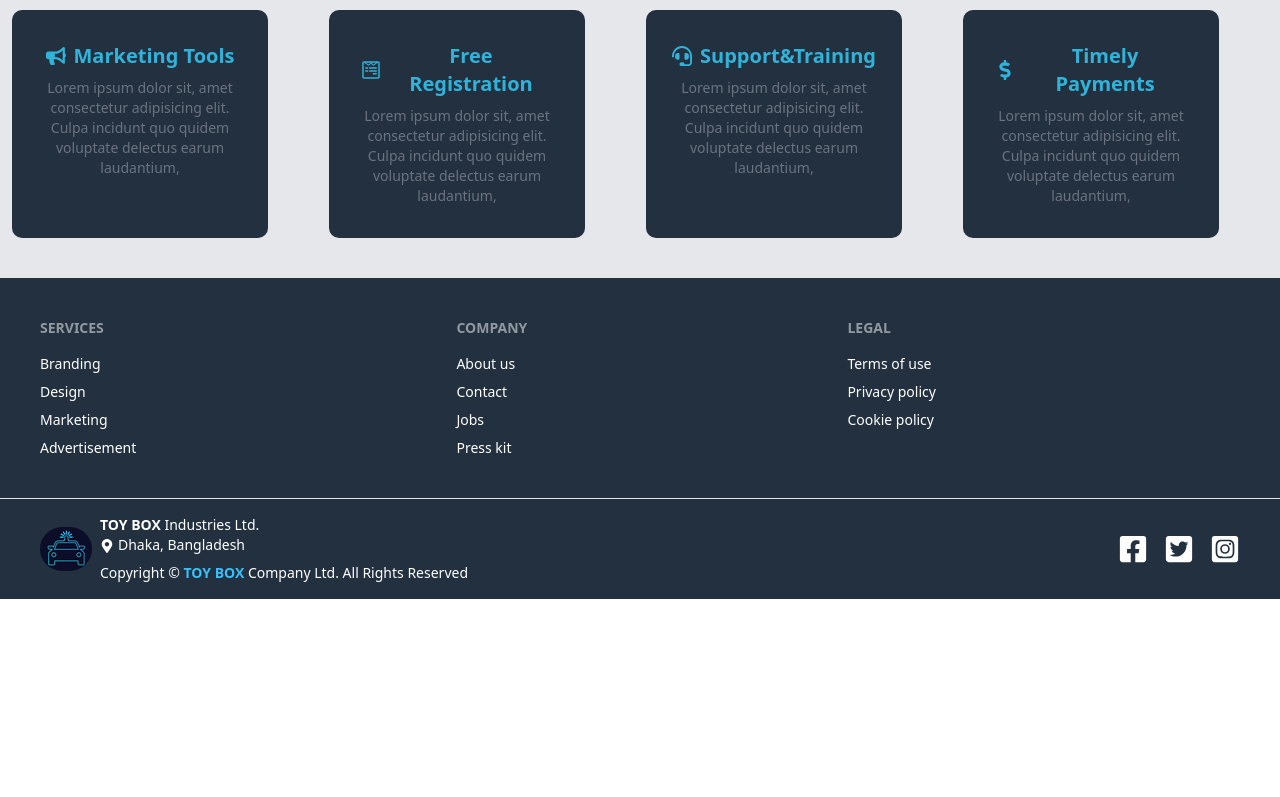
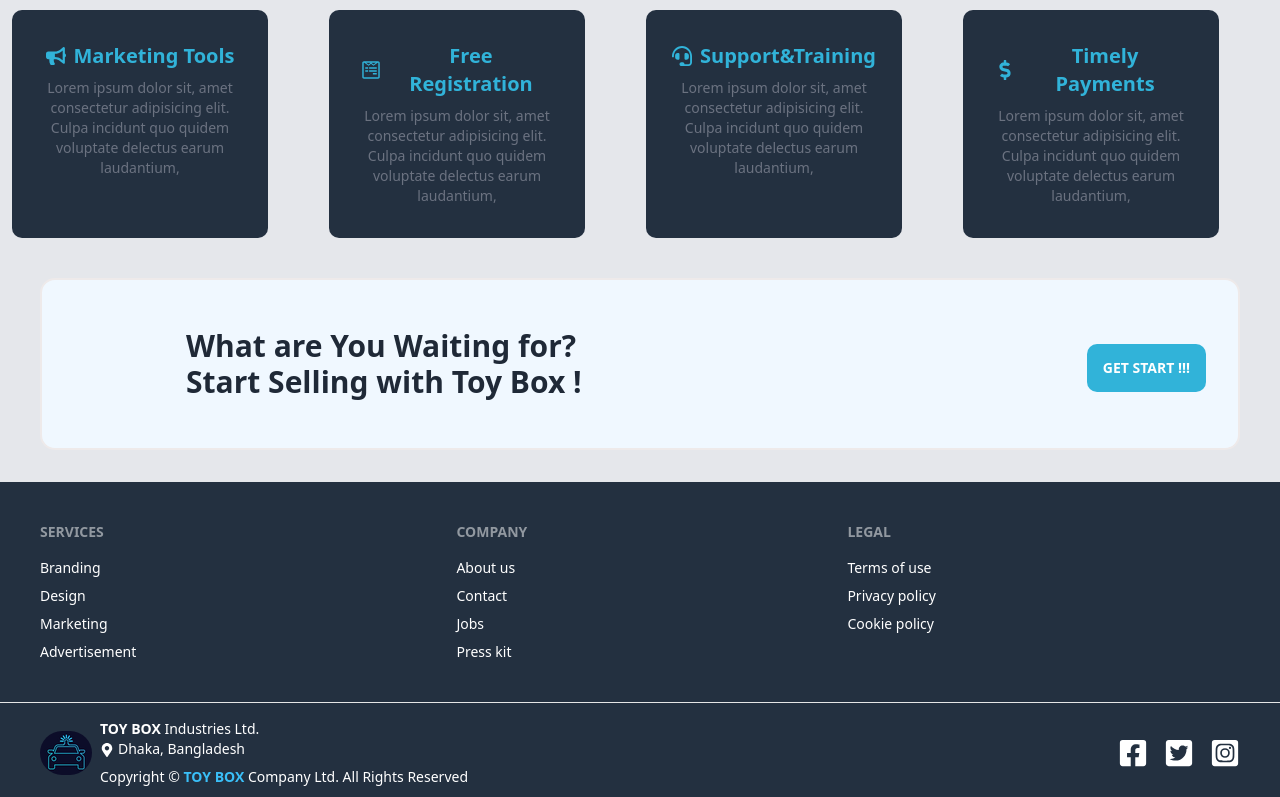
Before and after one commit to Manikonline/toy-box, a React (Vite) app: page / in a window 1280 px wide. Shown: the part 592-1389 px from the top of the page. Before the commit the page ends 1191 px from the top, so only its background shows below. Built offline with nearby package versions, Linux system fonts and the light colour scheme; no server answers.

Commit message:
StartSelling.jsx file added

```diff
--- a/src/components/Banner/Banner.css
+++ b/src/components/Banner/Banner.css
@@ -13,9 +13,10 @@
     color:#31B3D9 ;
 }
 .descriptiton{
-    border: 2px solid #e6eef8;
+    border: 3px solid #e6eef8;
     padding: 30px;
     margin-top: 10px;
     border-radius: 20px;
     color: rgb(117, 110, 110);
+
 }
--- a/src/components/Banner/Banner.jsx
+++ b/src/components/Banner/Banner.jsx
@@ -46,7 +46,7 @@ const Banner = () => {
   <div id="slide4" className="carousel-item relative w-full">
     <img src="https://i.ibb.co/phLVqDL/car-4-1.jpg" className="w-1/2"  />
     <div className='w-full bg-slate-200'>
-      <div className='md:p-10 sm:p-2'>
+      <div className='md:p-10 sm:p-2 '>
       <h3 className='ms-6 title sm:text-xl md:text-3xl font-bold'>The Magic and Wonder of Car Toys</h3>
          <p className='descriptiton md:mt-20'>Whether used as playtime companions, educational tools, car toys continue to capture the hearts of generations. </p>
       </div>
--- a/src/components/Home/Home.jsx
+++ b/src/components/Home/Home.jsx
@@ -1,4 +1,6 @@
 import Banner from "../Banner/Banner";
+import StartSelling from "../StartSelling/StartSelling";
+
 import WhyYouSell from "../WhyYouSell/WhyYouSell";
 
 
@@ -7,6 +9,8 @@ const Home = () => {
         <div>
             <Banner></Banner>
             <WhyYouSell></WhyYouSell>
+            <StartSelling></StartSelling>
+
         </div>
     );
 };
--- a/src/components/SellingStep/SellingStep.jsx
+++ /dev/null
@@ -1,11 +0,0 @@
-
-
-const SellingStep = () => {
-    return (
-        <div>
-
-        </div>
-    );
-};
-
-export default SellingStep;
--- /dev/null
+++ b/src/components/StartSelling/StartSelling.css
@@ -0,0 +1,17 @@
+.btn-style{
+    background-color: #31B3D9;
+    border: none;
+    border-radius: 10px;
+}
+.btn-style:hover{
+    background-color: #31B3D9;
+    border: none;
+    color: #233040;
+}
+.all-data{
+ background-color: aliceblue;
+ border: 2px solid rgb(238, 234, 234);
+ border-radius: 15px;
+
+
+}
--- /dev/null
+++ b/src/components/StartSelling/StartSelling.jsx
@@ -0,0 +1,17 @@
+
+import './StartSelling.css'
+const StartSelling = () => {
+    return (
+        <div className="my-8">
+            <div className="flex mx-10  py-12 all-data justify-between px-8">
+                <div>
+                    <h3 className='md:text-3xl font-bold md:ms-28 grid md:grid-cols-1 sm:grid-cols-2'>What are You Waiting for? <br></br> Start Selling with Toy Box !</h3>
+                </div>
+                 <div><button className="btn btn-style mt-4">GET START !!!</button>
+                 </div>
+            </div>
+        </div>
+    );
+};
+
+export default StartSelling;
```
